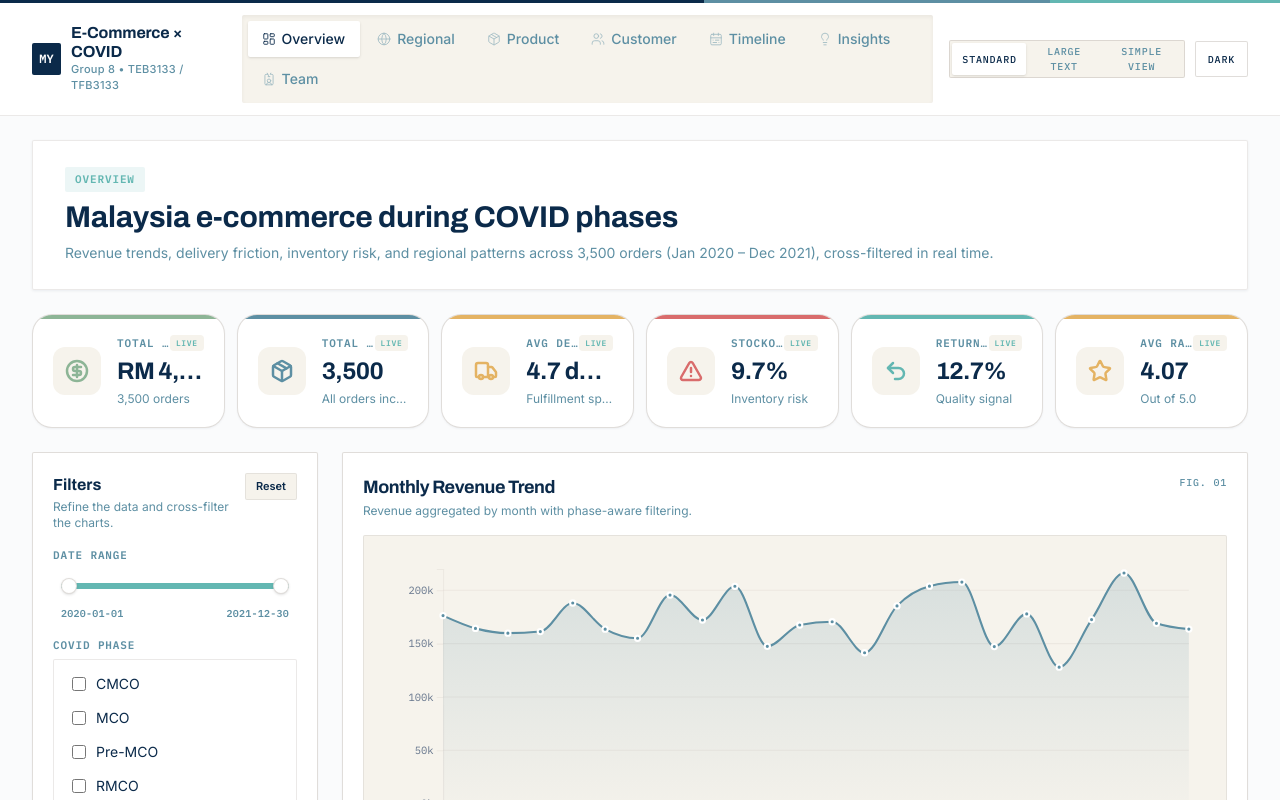
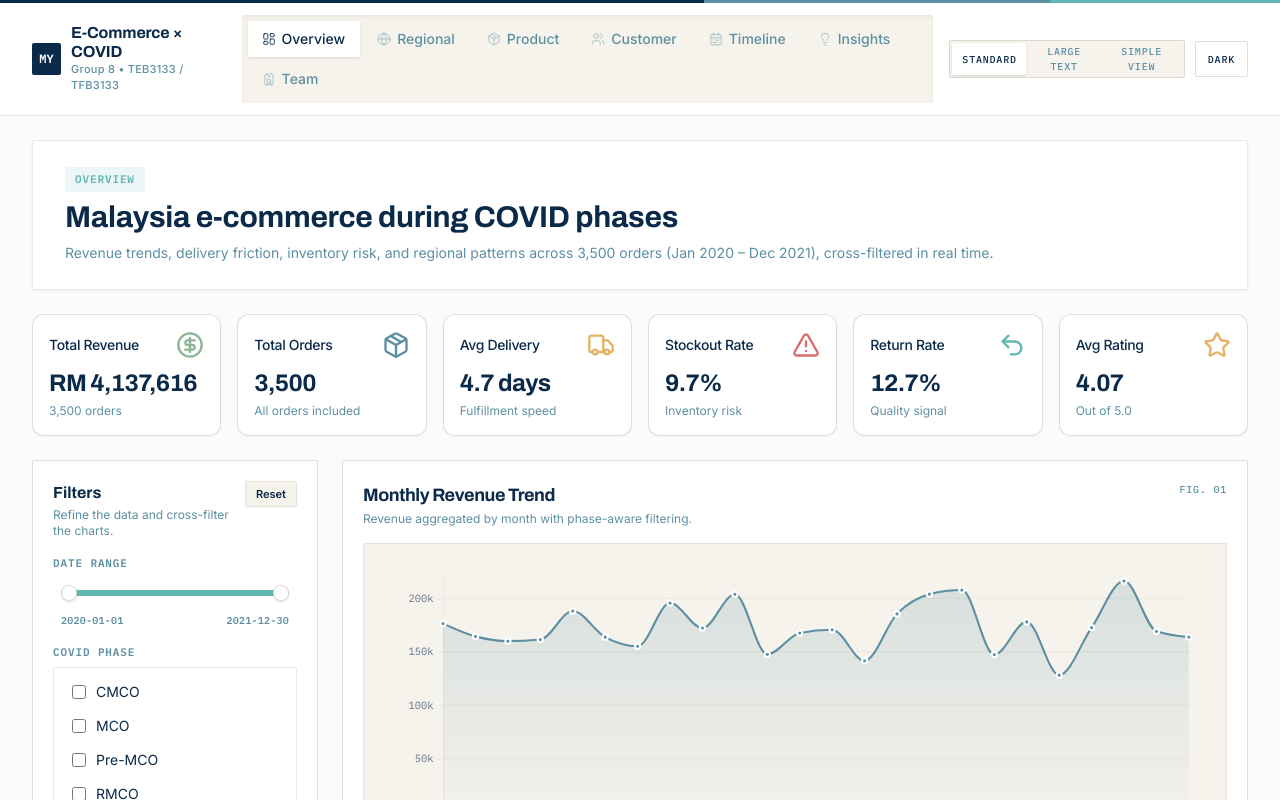
Before and after one commit to No0bmazt3r/malaysia-ecommerce-covid-dashboard, a Next.js app: page /overview in a window 1280 px wide. Shown: the top 800 px of the page. Built offline with nearby package versions, Linux system fonts and the light colour scheme.

Commit message:
feat: improve KPICards layout and styling for better visual consistency

```diff
--- a/src/components/ui/KPICards.tsx
+++ b/src/components/ui/KPICards.tsx
@@ -58,42 +58,31 @@ export function KPICards() {
   ];
 
   return (
-    <div className="grid grid-cols-1 gap-3 sm:grid-cols-2 lg:grid-cols-6">
+    <div className="grid grid-cols-1 gap-4 sm:grid-cols-2 lg:grid-cols-6">
       {cards.map((c, idx) => {
         const Icon = c.icon;
         return (
           <div
             key={c.label}
-            className="dashboard-card relative overflow-hidden rounded-[20px] p-5 flex items-center gap-4"
+            className="dashboard-card flex flex-col justify-between rounded-xl border border-[var(--border)] bg-[var(--surface)] p-4 shadow-sm"
             style={{ animationDelay: `${idx * 60}ms` }}
           >
-            {/* Top accent bar */}
-            <div className="absolute inset-x-0 top-0 h-1" style={{ background: c.accentColor }} />
-
-            {/* Icon */}
-            <div className="shrink-0 grid h-12 w-12 place-items-center rounded-xl" style={{ background: 'var(--surface-muted)', color: c.accentColor }}>
-              <Icon className="h-6 w-6" strokeWidth={2.5} />
+            <div className="flex items-center justify-between">
+              <div className="text-sm font-medium tracking-tight" style={{ color: 'var(--foreground)' }}>
+                {c.label}
+              </div>
+              <Icon className="h-7 w-7" style={{ color: c.accentColor }} strokeWidth={2} />
             </div>
 
-            {/* Content */}
-            <div className="flex-1 min-w-0">
-              <div className="flex items-center justify-between">
-                <div className="text-[11px] font-semibold uppercase tracking-[0.18em] truncate" style={{ color: 'var(--secondary, #5D8FA3)' }}>
-                  {c.label}
-                </div>
-                <span className="shrink-0 inline-flex h-4 items-center rounded bg-[var(--surface-muted)] px-1.5 text-[8px] font-semibold uppercase tracking-[0.15em]" style={{ color: 'var(--accent)' }}>
-                  Live
-                </span>
-              </div>
-
+            <div className="mt-2">
               <div
-                className="mt-1 text-2xl font-bold tracking-tight truncate"
+                className="text-2xl font-bold tracking-tight truncate"
                 style={{ fontFamily: "var(--font-display)", color: 'var(--foreground)' }}
               >
                 {c.value}
               </div>
 
-              <div className="mt-1 text-xs truncate" style={{ color: 'var(--secondary, #5D8FA3)' }}>
+              <div className="mt-1 text-xs truncate" style={{ color: 'var(--secondary, #64748b)' }}>
                 {c.note}
               </div>
             </div>
```
